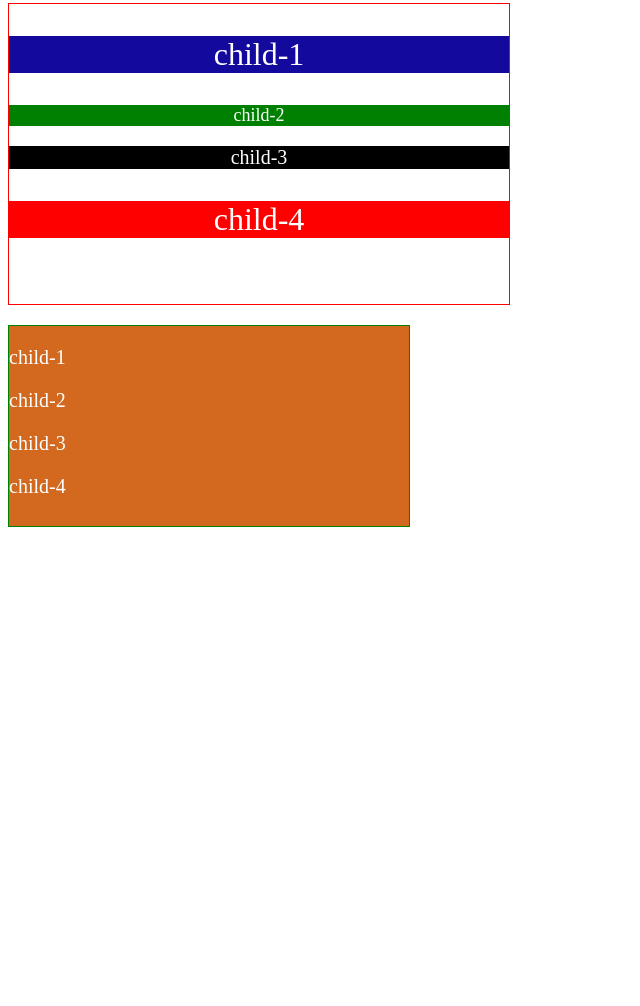
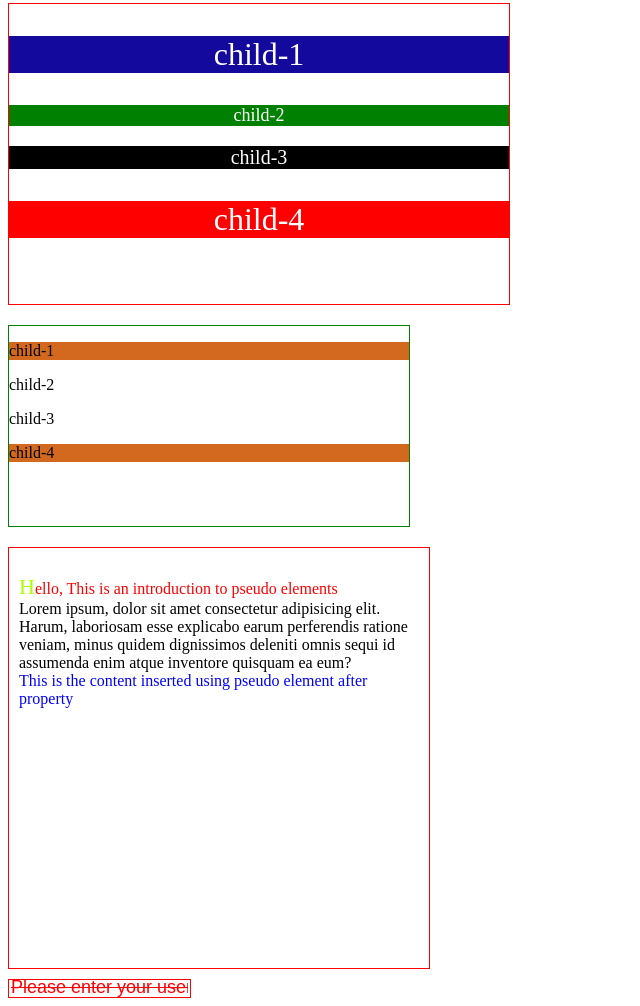
Before and after one commit to georgyogolla/Leon-Programming-Training, a plain HTML site: page css/index.html in a window 1280 px wide. Shown: the part 1205-2211 px from the top of the page, without its empty margins (0-640 px from the left). Before the commit the page ends 1740 px from the top, so only its background shows below. Drawn offline with Linux system fonts and the light colour scheme.

Commit message:
pseudo elements before, after, first-line, first-letter

```diff
--- a/css/index.html
+++ b/css/index.html
@@ -59,11 +59,21 @@
       <p class="box">child-4</p>
     </div>
 
+    <!-- pseudo class  -->
     <div class="container">
       <p class="box-1">child-1</p>
-      <p class="box-2">child-2</p>
+      <div class="child-container"><p class="box-2">child-2</p></div>
       <p class="box-3">child-3</p>
       <p class="box-4">child-4</p>
     </div>
+
+    <!-- pseudo elements  -->
+     <!-- comment  -->
+     <div class="pseudo-element-container">
+      <p class="pseudo-element-1">Lorem ipsum, dolor sit amet consectetur adipisicing elit. Harum, laboriosam esse explicabo earum perferendis ratione veniam, minus quidem dignissimos deleniti omnis sequi id assumenda enim atque inventore quisquam ea eum?</p>
+     </div>
+
+     <input type="text" placeholder="Please enter your username or email" class="seudo-element">
+
   </body>
 </html>
--- a/css/style.css
+++ b/css/style.css
@@ -189,9 +189,63 @@ a[href*="example"]{
     width: 400px;
     height: 200px;
  }
- .container:not(.box-3){
+ /* p:not(.box-3){
     background-color: chocolate;
     color: white;
     font-size: 20px;
-    /* border: 2px solid white; */
- }
+    /* border: 2px solid white;
+ /* }  */
+
+.container>p:not(.box-3){
+    background-color: chocolate;
+}
+
+/* 5. Pseudo-Element's */
+/* The Pseudo Element help's to access and control a specific part of an element for inserting content before an element or inserting content after an element. Targeting any specific part of a word or a sentence. It is usually used to beautify the internal content of an element. */
+
+/* 1. ::before: It helps to insert some content before an element. */
+.pseudo-element-container{
+    margin-top: 20px;
+    padding: 10px;
+    width: 400px;
+    height: 400px;
+    border: 1px solid red;
+}
+
+.pseudo-element-container > .pseudo-element-1::before{
+    content: "Hello, This is an introduction to pseudo elements";
+    display: block;
+    color: green;
+}
+
+/* 2. ::after: It help's to insert some content after an element. */
+
+/* Example: */
+.pseudo-element-container > .pseudo-element-1::after{
+    content: "This is the content inserted using pseudo element after property";
+    display: block;
+    color: blue;
+}
+
+/* 3.::first-line: Styles the first line of text within a block element. Line breaks mark the beginning of a new line. */
+.pseudo-element-1::first-line{
+    color: red;
+}
+
+/* 4. ::first-letter: It Styles the first-letter of a word or a sentence. */
+.pseudo-element-1::first-letter{
+    color: rgb(170, 255, 0);
+    font-size: 22px;
+}
+
+
+/* comment  */
+.seudo-element{
+    margin-top: 10px;
+
+}
+.seudo-element::placeholder{
+    color: red;
+    font-size: 18px;
+    text-decoration: line-through;
+}
```
